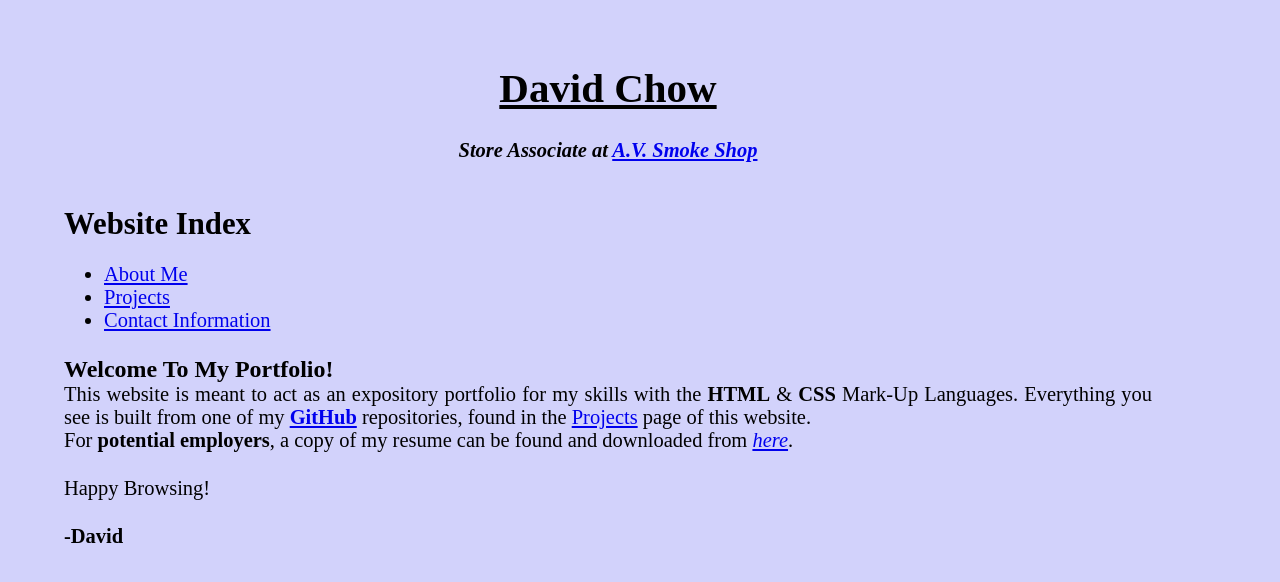
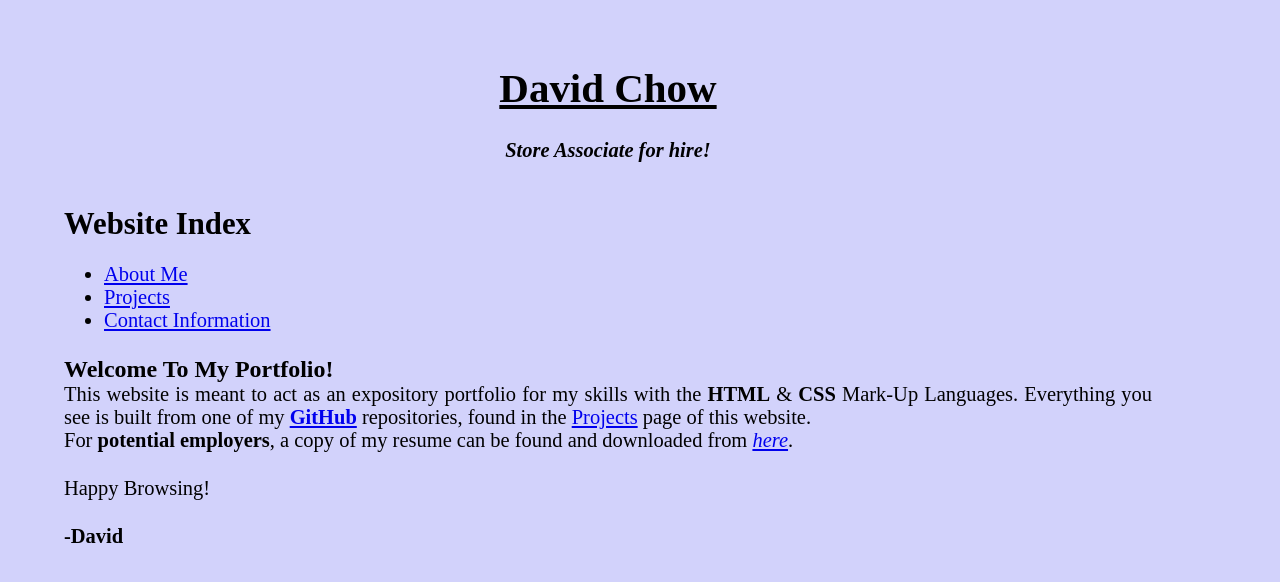
Before and after one commit to davidchow9225/davidchow, a plain HTML site: page index.html in a window 1280 px wide. Drawn offline with Linux system fonts and the light colour scheme.

Commit message:
Update index.html

```diff
--- a/index.html
+++ b/index.html
@@ -18,7 +18,7 @@
             <headers>
                 <hgroup class="Title">
                     <h1><u><b>David Chow</b></u></h1>
-                    <h4><i>Store Associate at <a href="https://onlinesmokeshop4u.com/" target="_blank">A.V. Smoke Shop</a></i></h4>
+                    <h4><i>Store Associate for hire! </i></h4>
                 </hgroup>
             </headers>
         </div>
```
